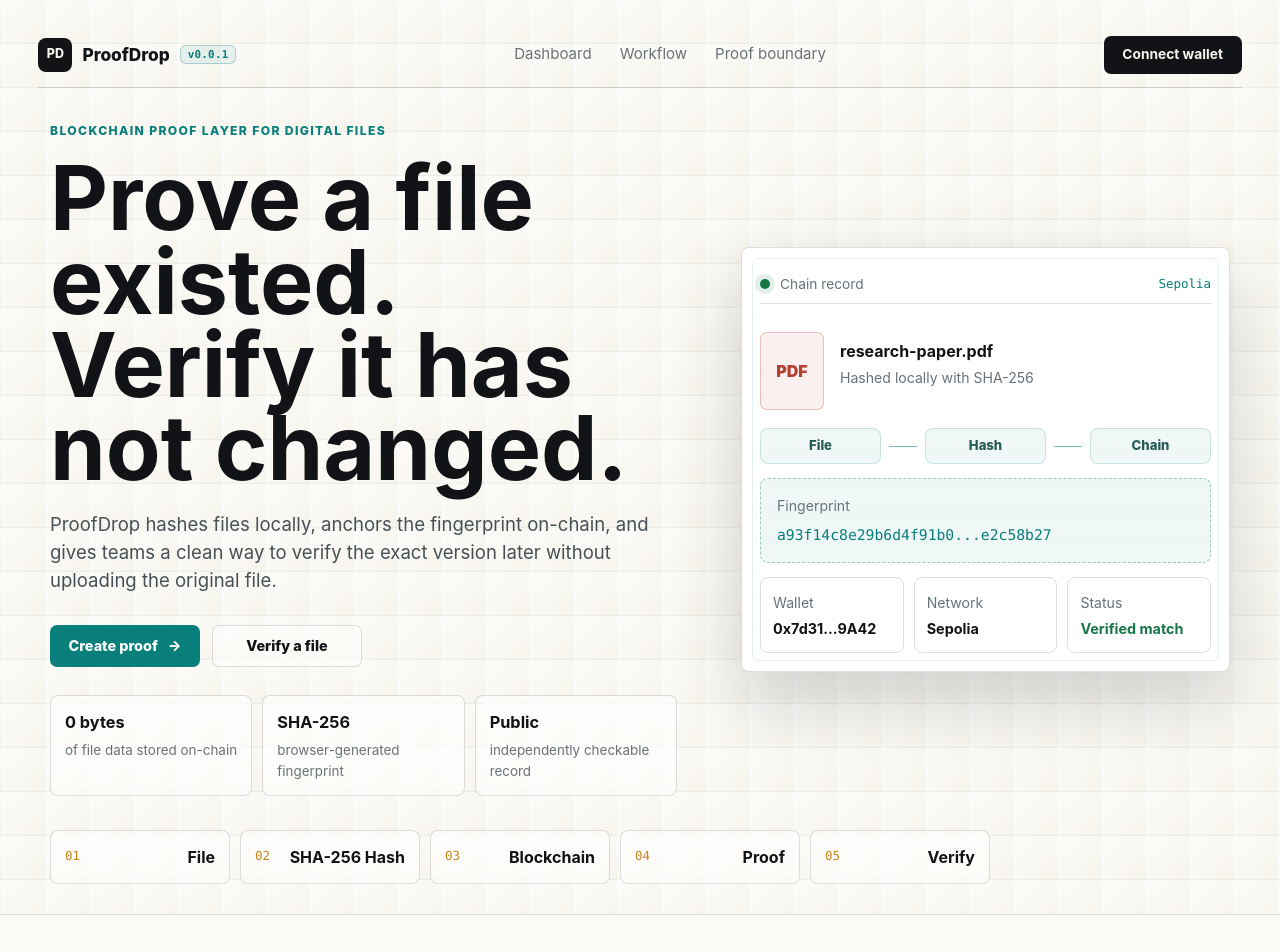
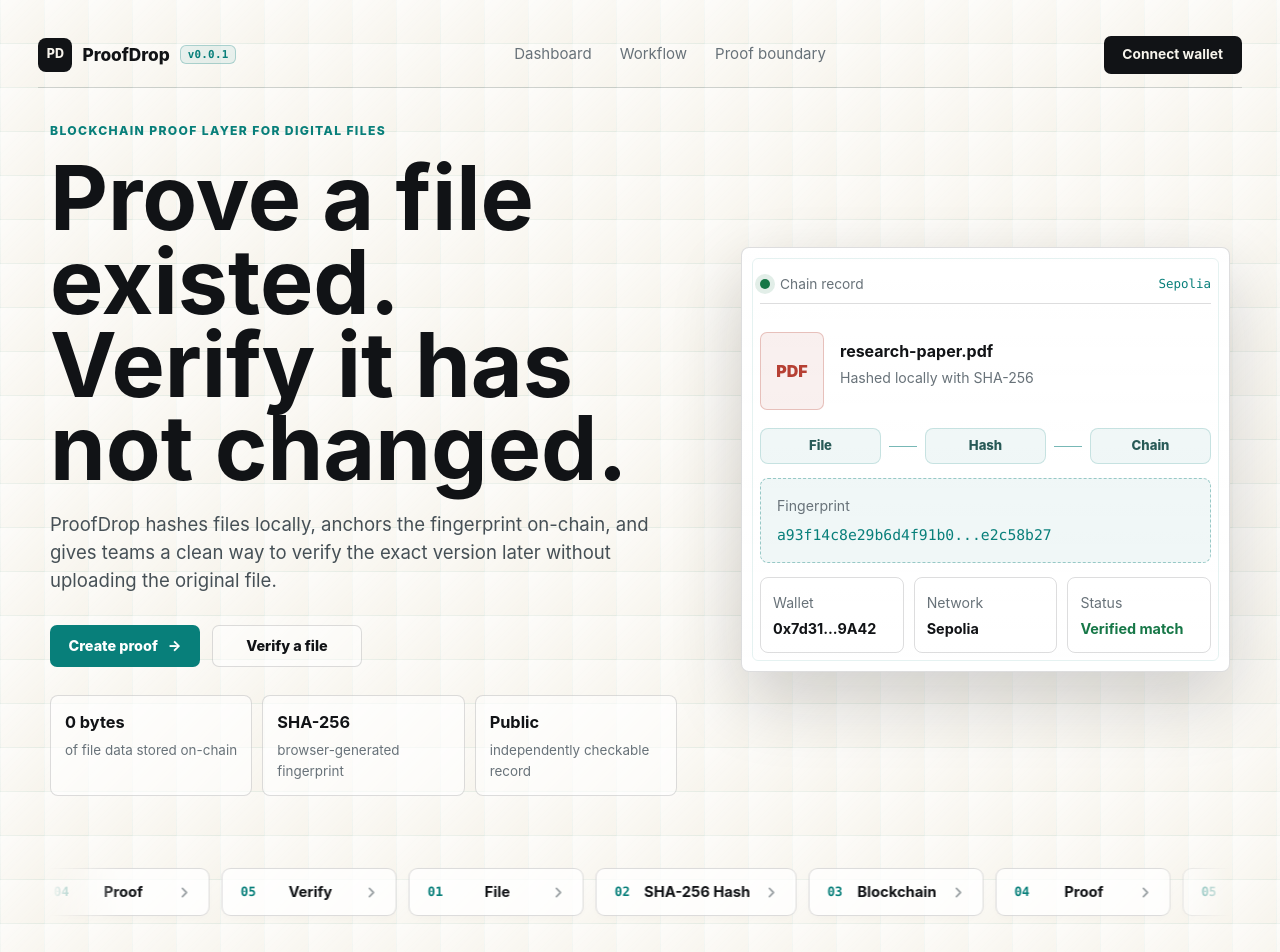
Before and after one commit to SAVTHEK11DD/ProofDrop, a Next.js app in the folder frontend-next/: page / in a window 1280 px wide. Shown: the top 952 px of the page. Built offline with nearby package versions, Linux system fonts and the light colour scheme.

Commit message:
animate proofing steps rail with infinite marquee moving from left to right

```diff
--- a/frontend-next/app/globals.css
+++ b/frontend-next/app/globals.css
@@ -502,28 +502,104 @@ h1 {
   color: var(--green);
 }
 
-.proofRail {
+.proofRailMarquee {
   width: min(1180px, 100%);
-  margin: 0 auto;
-  gap: 10px;
-  overflow-x: auto;
-  padding-bottom: 2px;
+  margin: 32px auto 0;
+  overflow: hidden;
+  position: relative;
+  padding: 6px 0 12px;
+  mask-image: linear-gradient(
+    to right,
+    transparent 0%,
+    black 6%,
+    black 94%,
+    transparent 100%
+  );
+  -webkit-mask-image: linear-gradient(
+    to right,
+    transparent 0%,
+    black 6%,
+    black 94%,
+    transparent 100%
+  );
+}
+
+.proofRailTrack {
+  display: flex;
+  width: max-content;
+  animation: scrollLeftToRight 30s linear infinite;
+  will-change: transform;
+}
+
+.proofRailTrack:hover {
+  animation-play-state: paused;
+}
+
+.proofRailHalf {
+  display: flex;
+  align-items: center;
+  gap: 12px;
+  flex-shrink: 0;
+  padding-right: 12px;
 }
 
 .railItem {
-  min-width: 180px;
+  min-width: 175px;
+  display: inline-flex;
+  align-items: center;
   justify-content: space-between;
-  gap: 16px;
+  gap: 14px;
   border: 1px solid var(--line);
-  border-radius: 8px;
-  padding: 14px;
-  background: rgba(255, 255, 255, 0.58);
-}
-
-.railItem span {
-  color: var(--amber);
+  border-radius: 9px;
+  padding: 12px 18px;
+  background: rgba(255, 255, 255, 0.76);
+  backdrop-filter: blur(8px);
+  box-shadow: 0 2px 6px rgba(0, 0, 0, 0.02);
+  transition: transform 180ms ease, border-color 180ms ease, box-shadow 180ms ease;
+  user-select: none;
+  flex-shrink: 0;
+}
+
+.railItem:hover {
+  border-color: rgba(8, 127, 122, 0.4);
+  background: rgba(255, 255, 255, 0.94);
+  box-shadow: 0 4px 14px rgba(8, 127, 122, 0.12);
+  transform: translateY(-2px);
+}
+
+.railNumber {
+  color: var(--teal);
   font-family: "IBM Plex Mono", Consolas, monospace;
-  font-size: 0.78rem;
+  font-size: 0.8rem;
+  font-weight: 700;
+}
+
+.railItem strong {
+  color: var(--ink);
+  font-size: 0.92rem;
+  font-weight: 750;
+  white-space: nowrap;
+}
+
+.railArrow {
+  display: grid;
+  place-items: center;
+  color: #9da3a6;
+  transition: color 150ms ease, transform 150ms ease;
+}
+
+.railItem:hover .railArrow {
+  color: var(--teal);
+  transform: translateX(2px);
+}
+
+@keyframes scrollLeftToRight {
+  0% {
+    transform: translateX(-50%);
+  }
+  100% {
+    transform: translateX(0%);
+  }
 }
 
 .section {
--- a/frontend-next/app/page.jsx
+++ b/frontend-next/app/page.jsx
@@ -104,13 +104,30 @@ export default function Home() {
           </div>
         </div>
 
-        <div className="proofRail" aria-label="ProofDrop proof flow">
-          {proofSteps.map((step, index) => (
-            <div className="railItem" key={step}>
-              <span>{String(index + 1).padStart(2, "0")}</span>
-              <strong>{step}</strong>
-            </div>
-          ))}
+        <div className="proofRailMarquee" aria-label="ProofDrop proof flow">
+          <div className="proofRailTrack">
+            {[0, 1].map((halfIndex) => (
+              <div
+                className="proofRailHalf"
+                key={halfIndex}
+                aria-hidden={halfIndex > 0 ? "true" : undefined}
+              >
+                {[0, 1].map((setIndex) =>
+                  proofSteps.map((step, index) => (
+                    <div className="railItem" key={`${halfIndex}-${setIndex}-${step}`}>
+                      <span className="railNumber">{String(index + 1).padStart(2, "0")}</span>
+                      <strong>{step}</strong>
+                      <span className="railArrow" aria-hidden="true">
+                        <svg viewBox="0 0 16 16" width="13" height="13" fill="none" stroke="currentColor" strokeWidth="2.2" strokeLinecap="round" strokeLinejoin="round">
+                          <path d="M6 3l5 5-5 5" />
+                        </svg>
+                      </span>
+                    </div>
+                  ))
+                )}
+              </div>
+            ))}
+          </div>
         </div>
       </section>
 
```
